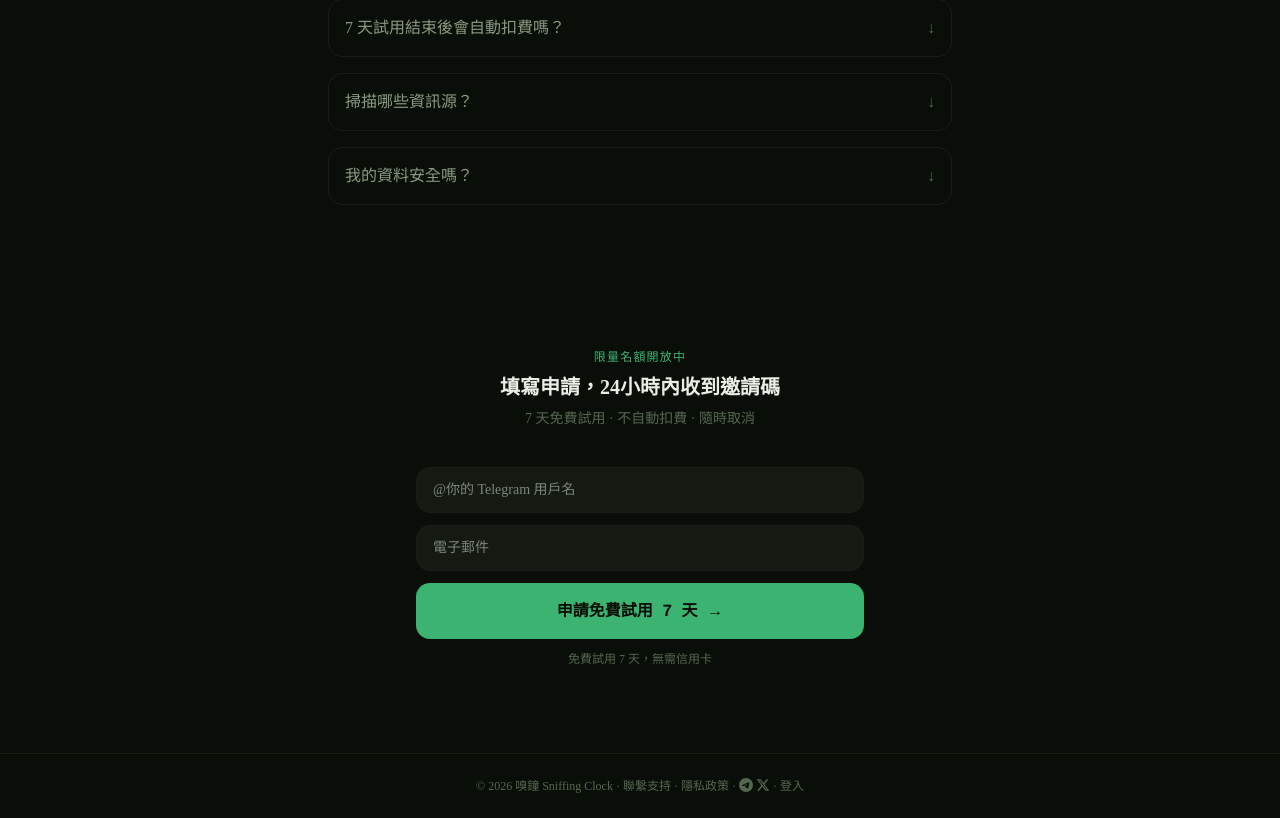
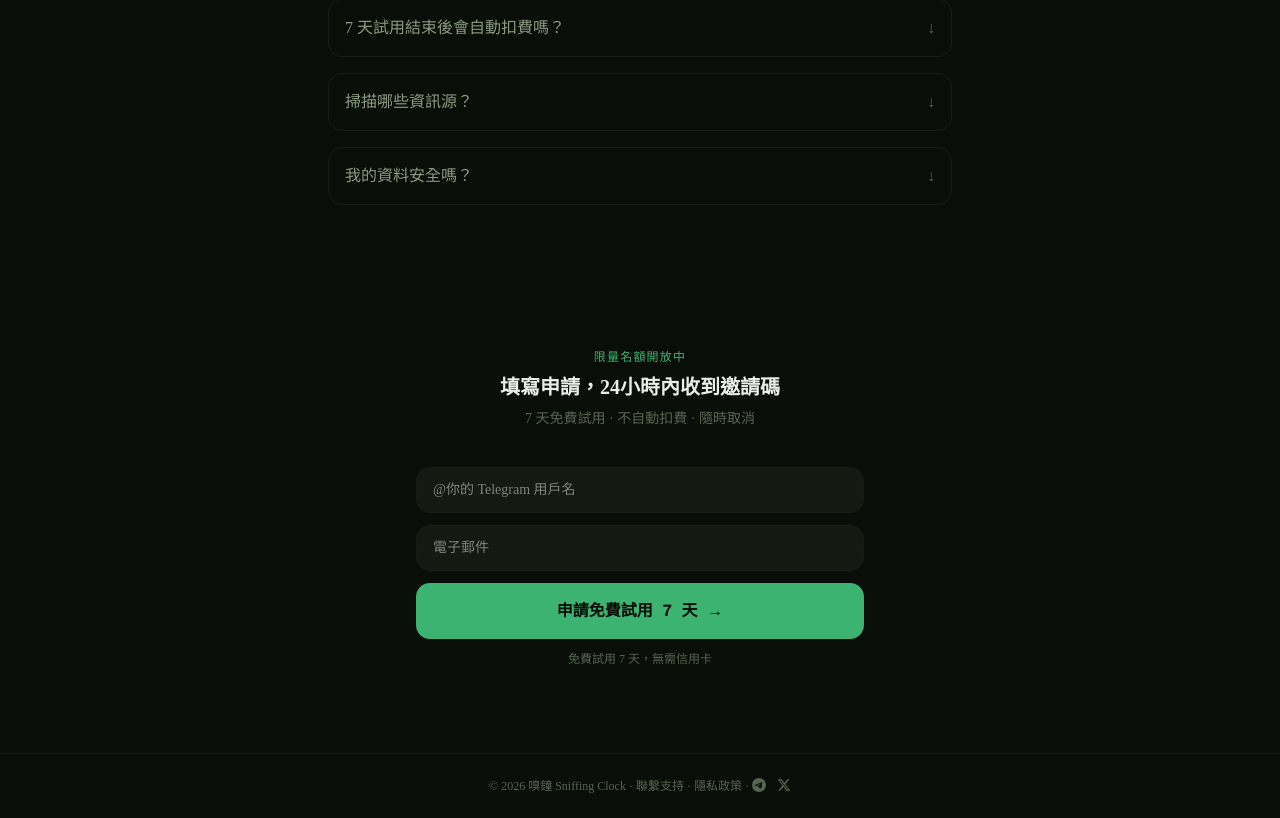
Before and after one commit to benjaminyanjd/flywheel-web, a Next.js app: page / in a window 1280 px wide. Shown: the part 3903-4721 px from the top of the page. Built offline with nearby package versions, Linux system fonts and the light colour scheme; no server answers; the database is empty.

Commit message:
fix: remove login from footer, increase icon spacing

```diff
--- a/components/footer.tsx
+++ b/components/footer.tsx
@@ -65,7 +65,8 @@ export function Footer() {
       >
         <TelegramIcon />
       </a>
-      {" "}
+      {"  "}
+      <span style={{ display: "inline-block", width: 8 }} />
       <a
         href="https://x.com/SniffingClock"
         target="_blank"
@@ -75,10 +76,6 @@ export function Footer() {
       >
         <XIcon />
       </a>
-      {" · "}
-      <Link href="/sign-in" className="transition-colors hover:text-[var(--text-primary)]">
-        {t.login}
-      </Link>
     </footer>
   );
 }
```
